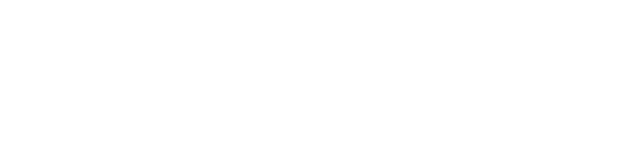
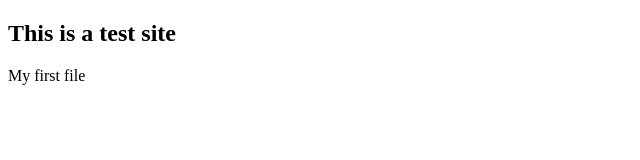
Before and after one commit to ArchanaManoj/trialsite, a plain HTML site: page webforgit/Testing.html in a window 1280 px wide. Shown: the whole page, without its empty margins (0-640 px from the left). Drawn offline with Linux system fonts and the light colour scheme.

Commit message:
Added text to page

```diff
--- a/webforgit/Testing.html
+++ b/webforgit/Testing.html
@@ -5,6 +5,8 @@
 	<meta charset="utf-8" />
 </head>
 <body>
+    <h2>This is a test site</h2>
+    <p>My first file</p>
 
 </body>
 </html>
```
